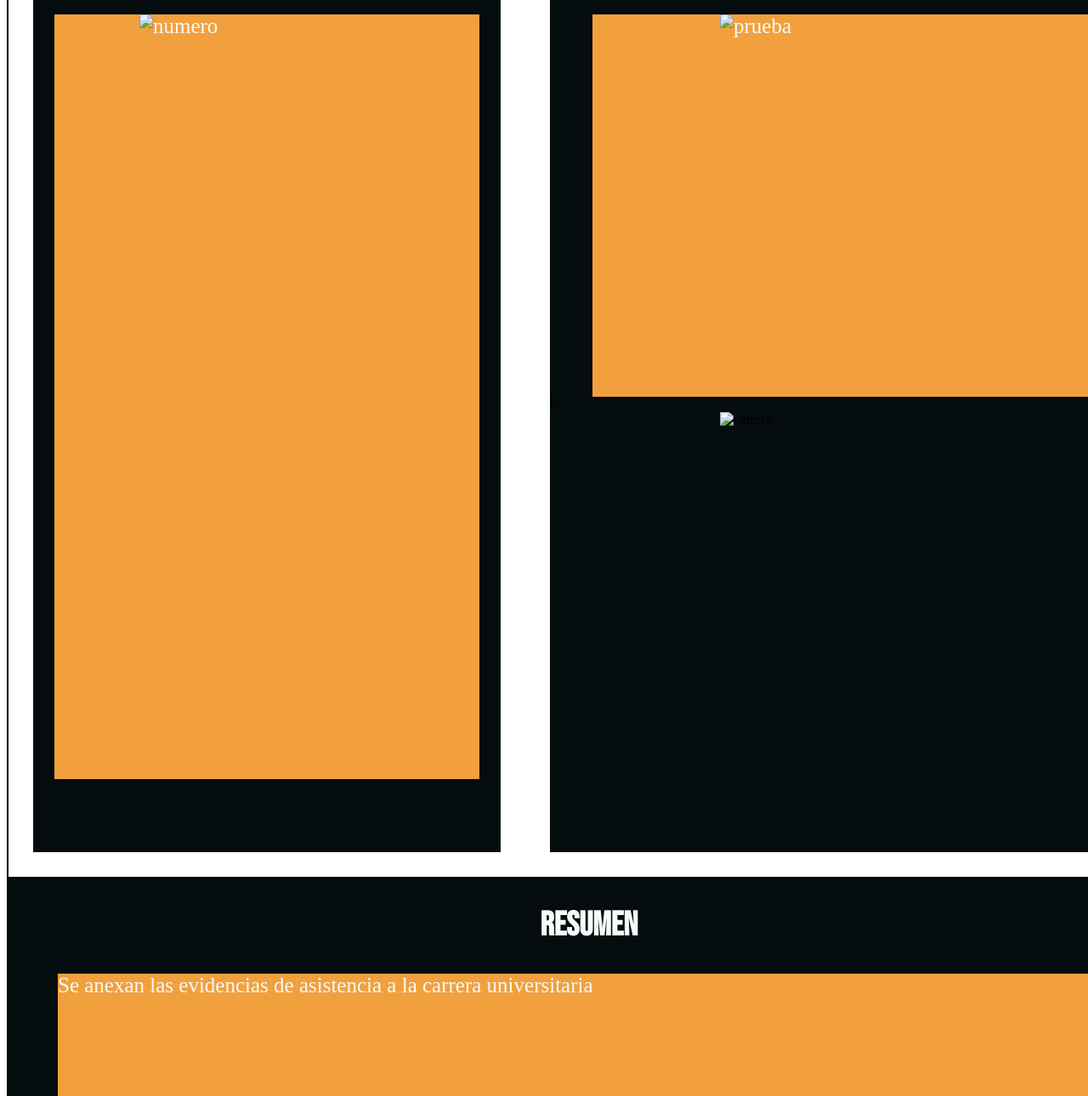
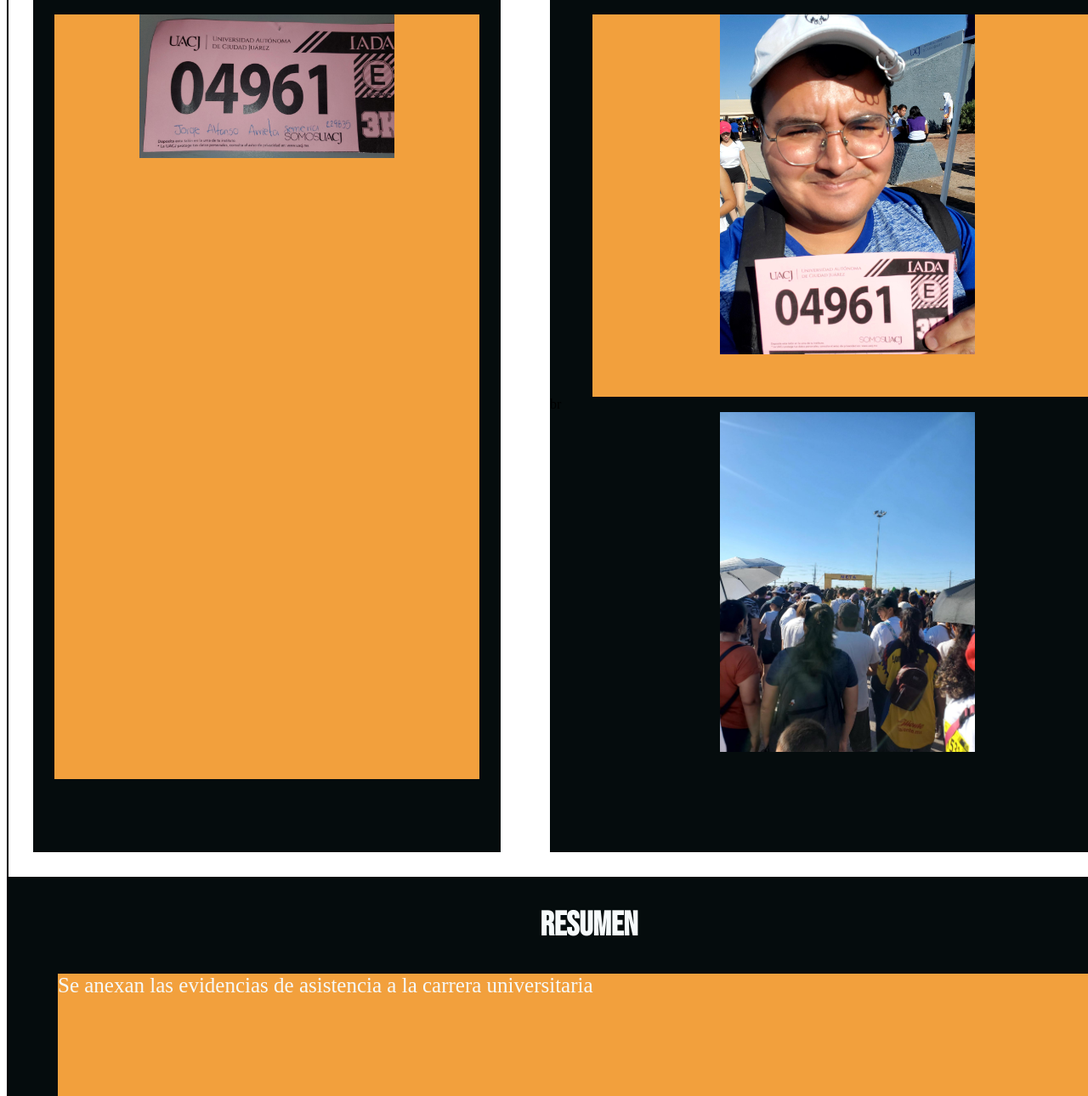
Before and after one commit to JorgeAlfonsoArrieta/bitacora-2, a plain HTML site: page pagina6.html in a window 1280 px wide. Shown: the part 517-1807 px from the top of the page at 85% size. Drawn offline with Linux system fonts and the light colour scheme; a web font is replaced by a local one.

Commit message:
pagina6.html

```diff
--- a/pagina6.html
+++ b/pagina6.html
@@ -17,7 +17,7 @@
     <main>
         <section>
             <div class="arriba">
-                <img src="imagenes/logo.png" alt="Logo PonchoFoxStudios" class="imagen-arriba">
+                <img src="logo.png" alt="Logo PonchoFoxStudios" class="imagen-arriba">
                 <h1>Bitacora Parcial 2</h1>
             </div>
             <nav>
@@ -31,7 +31,7 @@
             <div class="izquierda">
                 <h2>NÚMERO</h2>
                 <div class="texto1">
-                    <img src="imagenes/numero.jpg" alt="numero" width="400px" class="centrar">
+                    <img src="numero.jpg" alt="numero" width="400px" class="centrar">
 
                 </div>
             </div>
@@ -39,11 +39,11 @@
             <div class="derecha">
                 <h2>CARRERA</h2>
                 <div class="texto2">
-                    <img src="imagenes/prueba.jpg" alt="prueba" height="400px" class="centrar">
+                    <img src="prueba.jpg" alt="prueba" height="400px" class="centrar">
                 </div>
                 br
                 <div class="foto">
-                    <img src="imagenes/iniciocarrera.jpg" alt="carrera" height="400px" class="centrar">
+                    <img src="iniciocarrera.jpg" alt="carrera" height="400px" class="centrar">
                 </div>
 
             </div>
```
